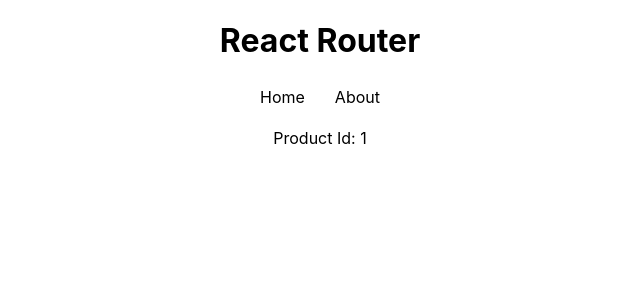
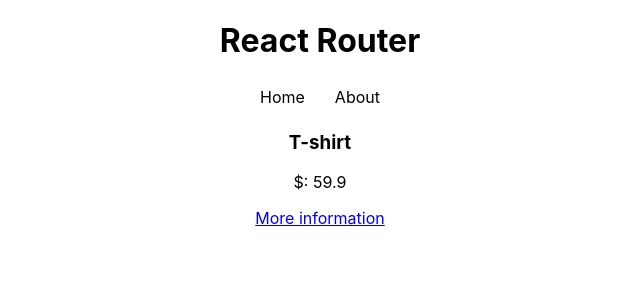
Before and after one commit to WeltonAM/React_HoraDeCodar, a React (Create React App) app in the folder 07_router/: page /products/1 in a window 1280 px wide. Shown: the top 300 px of the page, without its empty margins (320-960 px from the left). Built offline with nearby package versions, Linux system fonts and the light colour scheme; data requests are answered from the project's data file.

Commit message:
Nested routes

```diff
--- a/07_router/src/App.js
+++ b/07_router/src/App.js
@@ -8,6 +8,7 @@
 // Components
 import Navbar from './components/Navbar';
 import Product from './pages/Product';
+import Info from './pages/Info';
 
 function App() {
   return (
@@ -19,6 +20,7 @@
         <Routes>
           <Route path='/' element={<Home />} />
           <Route path='/about' element={<About />} />
+          <Route path='/products/:id/info' element={<Info />} />
           <Route path='/products/:id' element={<Product />} />
         </Routes>
 
--- a/07_router/src/pages/Home.js
+++ b/07_router/src/pages/Home.js
@@ -20,9 +20,13 @@
       <ul className="products">
         {items && items.map((item) => (
           <li key={item.id}>
+
             <h3>{item.name}</h3>
+
             <p>$: {item.price}</p>
+
             <Link to={`/products/${item.id}`}>Details</Link>
+
           </li>
         ))}
       </ul>
--- /dev/null
+++ b/07_router/src/pages/Info.js
@@ -0,0 +1,11 @@
+import { useParams } from "react-router-dom"
+
+const Info = () => {
+    const { id } = useParams()
+
+    return (
+        <p>The product {id} ... </p>
+    )
+}
+
+export default Info
--- a/07_router/src/pages/Product.js
+++ b/07_router/src/pages/Product.js
@@ -1,11 +1,29 @@
-import { useParams } from "react-router-dom"
+import { Link, useParams } from "react-router-dom"
+import { useFetch } from "../hooks/useFetch"
 
 const Product = () => {
     const { id } = useParams()
 
+    const url = 'http://localhost:3000/products/' + id
+
+    const { data: product, loading, errors } = useFetch(url)
+
     return (
         <>
-            <p>Product Id: {id}</p>
+            {errors && <p>Something went wrong...</p>}
+
+            {loading && <p>Loading...</p>}
+
+            {product && (
+                <div>
+
+                    <h3>{product.name}</h3>
+
+                    <p>$: {product.price}</p>
+
+                    <Link to={`/products/${product.id}/info`}>More information</Link>
+                </div>
+            )}
         </>
     )
 }
```
Also changed, not shown: 07_router/src/hooks/useFetch.js (+3 -8 lines).
